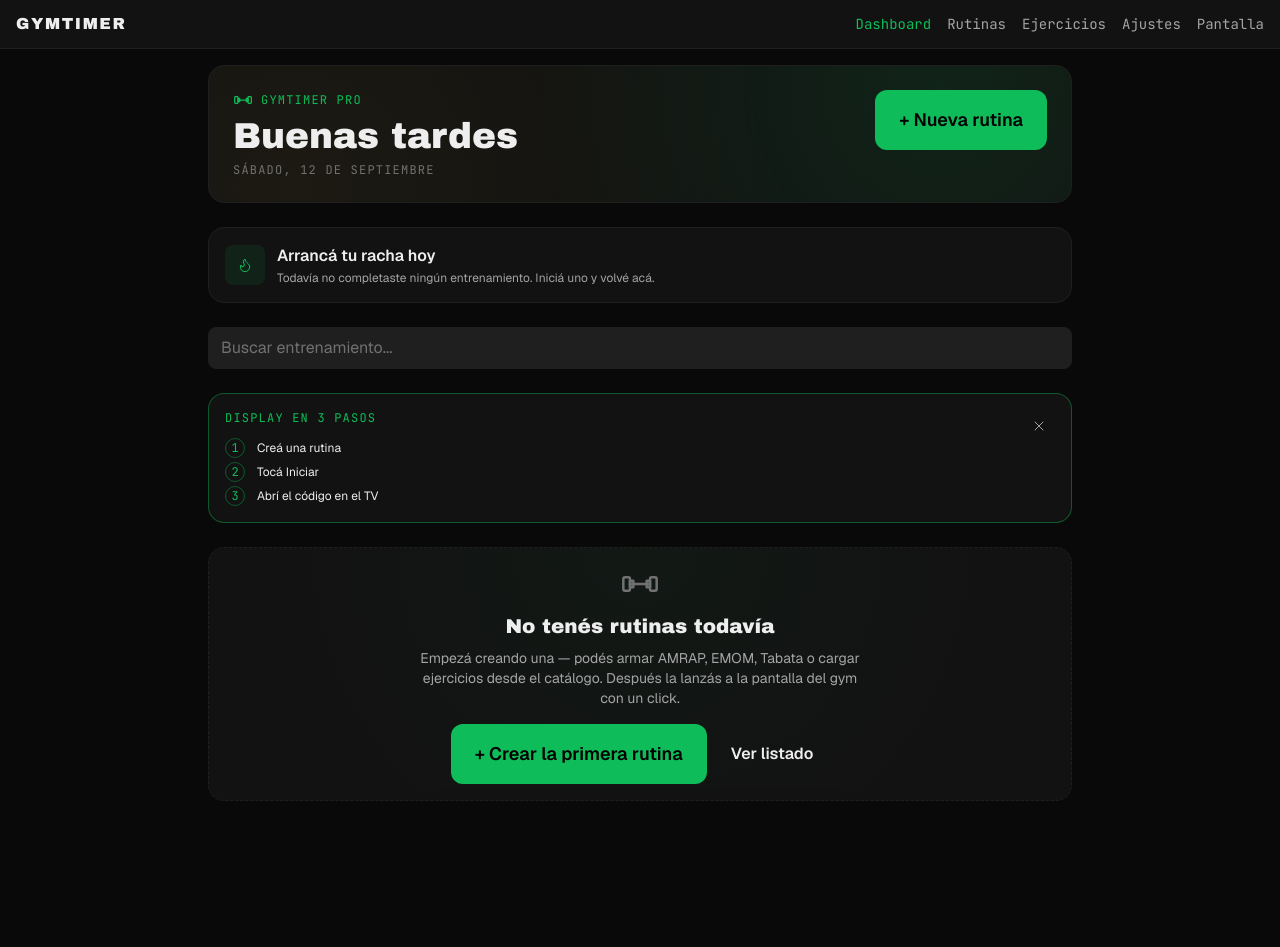
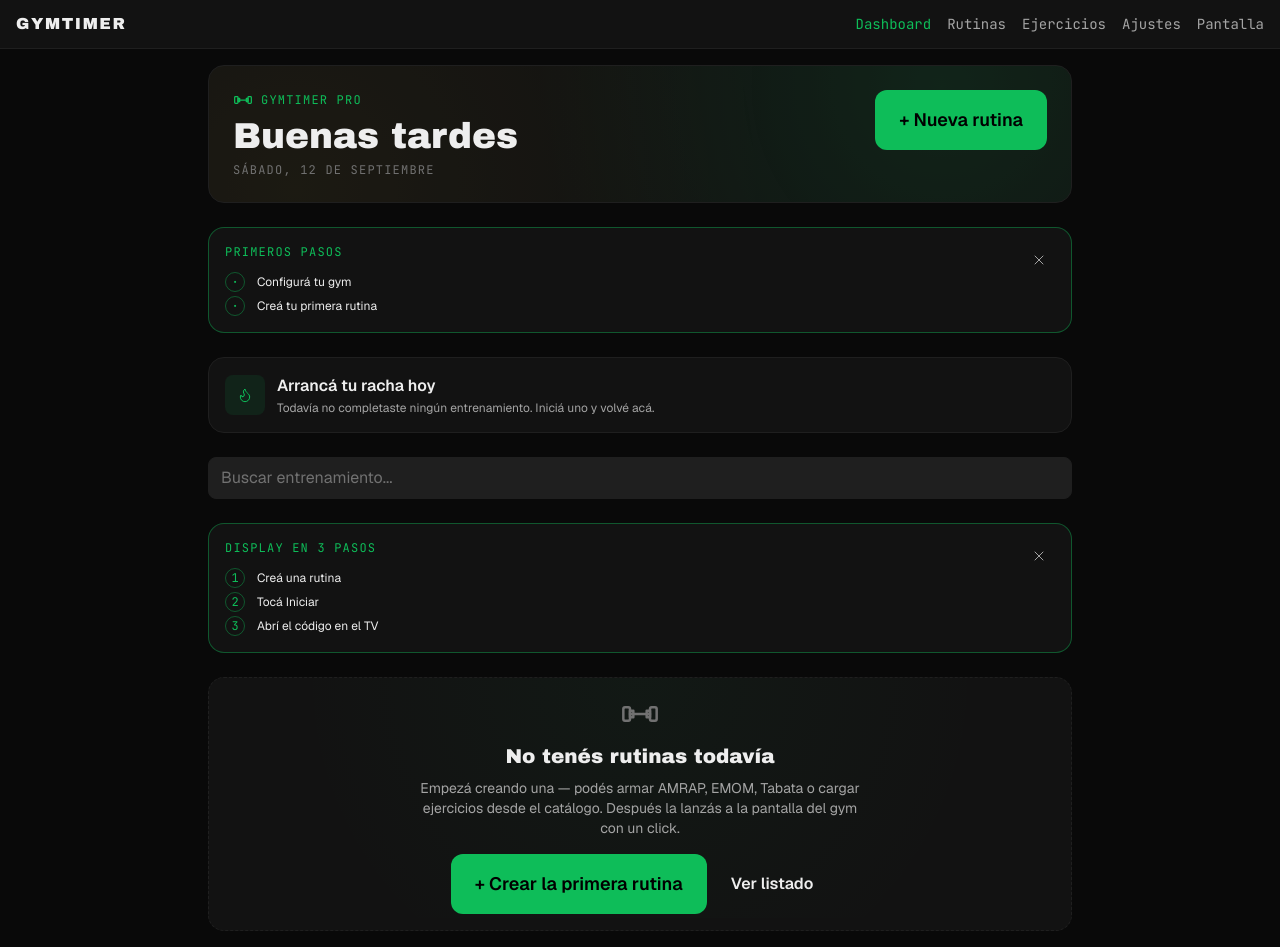
Before and after one commit to CamiloEscar/gymtimer-pro, a Next.js app: page /app in a window 1280 px wide. Before the commit the page ends 817 px from the top, so only its background shows below. Built offline with nearby package versions, Linux system fonts and the light colour scheme.

Commit message:
feat(dashboard): first-run checklist with self-checking items

```diff
--- a/src/components/dashboard/Dashboard.tsx
+++ b/src/components/dashboard/Dashboard.tsx
@@ -16,6 +16,7 @@
 import { StatsRow } from "./StatsRow";
 import { WorkoutOfTheDay } from "./WorkoutOfTheDay";
 import { DisplayOnboardingBanner } from "./DisplayOnboardingBanner";
+import { FirstRunChecklist } from "./FirstRunChecklist";
 import { RecentWorkouts } from "./RecentWorkouts";
 
 function greeting(hour: number): string {
@@ -158,6 +159,8 @@
         </div>
       </header>
 
+      <FirstRunChecklist />
+
       <StatsRow stats={historyStats} totalRoutines={workouts.length} />
 
       <Input
--- /dev/null
+++ b/src/components/dashboard/FirstRunChecklist.tsx
@@ -0,0 +1,108 @@
+"use client";
+
+import Link from "next/link";
+import { useLocalStorageSnapshot, notifyLocalStorageChange } from "@/hooks/useLocalStorageSnapshot";
+import { Icon } from "@/components/ui/Icon";
+import type { GymProfile } from "@/lib/storage/GymProfileRepository";
+import { GymProfileRepository } from "@/lib/storage/GymProfileRepository";
+import type { Workout } from "@/types";
+import { LocalWorkoutRepository } from "@/lib/storage/LocalWorkoutRepository";
+
+const DISMISS_KEY = "gymtimer.onboarding.checklistDismissed";
+
+export function FirstRunChecklist() {
+  const profileRepo = new GymProfileRepository();
+  const workoutsRepo = new LocalWorkoutRepository();
+
+  const profile = useLocalStorageSnapshot<GymProfile>(
+    "gymtimer.gymProfile",
+    () => {
+      const result = profileRepo.get();
+      return result.ok ? result.value : { name: "" };
+    },
+    { name: "" }
+  );
+  const workouts = useLocalStorageSnapshot<Workout[]>(
+    "gymtimer.workouts",
+    () => {
+      const result = workoutsRepo.list();
+      return result.ok ? result.value : [];
+    },
+    []
+  );
+  const dismissed = useLocalStorageSnapshot(
+    DISMISS_KEY,
+    () => window.localStorage.getItem(DISMISS_KEY) === "1",
+    false
+  );
+
+  const gymDone = profile.name.trim().length > 0;
+  const routineDone = workouts.length > 0;
+  if (gymDone && routineDone) return null;
+  if (dismissed) return null;
+
+  function dismiss() {
+    window.localStorage.setItem(DISMISS_KEY, "1");
+    notifyLocalStorageChange();
+  }
+
+  return (
+    <div className="relative overflow-hidden rounded-2xl border border-brand-500/40 bg-surface-900 p-4">
+      <button
+        type="button"
+        onClick={dismiss}
+        aria-label="Cerrar checklist de primeros pasos"
+        title="Cerrar"
+        className="absolute right-3 top-3 inline-flex items-center justify-center size-10 rounded-md text-phosphor-dim hover:text-phosphor active:scale-95 transition-colors cursor-pointer"
+      >
+        <Icon name="close" className="size-4" />
+      </button>
+      <p className="font-tactical text-xs uppercase tracking-widest text-brand-500">
+        Primeros pasos
+      </p>
+      <ol className="mt-3 space-y-1">
+        <Item done={gymDone} href="/app/settings">
+          Configurá tu gym
+        </Item>
+        <Item done={routineDone} href="/app/workouts/new">
+          Creá tu primera rutina
+        </Item>
+      </ol>
+    </div>
+  );
+}
+
+function Item({
+  done,
+  href,
+  children,
+}: {
+  done: boolean;
+  href: string;
+  children: React.ReactNode;
+}) {
+  return (
+    <li className="flex items-center gap-3 text-xs text-phosphor">
+      <span
+        aria-hidden
+        className={`flex size-5 shrink-0 items-center justify-center rounded-full border font-tactical text-xs ${
+          done
+            ? "border-brand-500 bg-brand-500 text-black"
+            : "border-brand-500/40 text-brand-500"
+        }`}
+      >
+        {done ? <Icon name="check" className="size-3" /> : "·"}
+      </span>
+      {done ? (
+        <span className="text-phosphor-dim line-through">{children}</span>
+      ) : (
+        <Link
+          href={href}
+          className="hover:text-brand-500 transition-colors underline-offset-4 hover:underline"
+        >
+          {children}
+        </Link>
+      )}
+    </li>
+  );
+}
```
Also changed, not shown: 1 other file (tests, documents, lock files or other folders).
